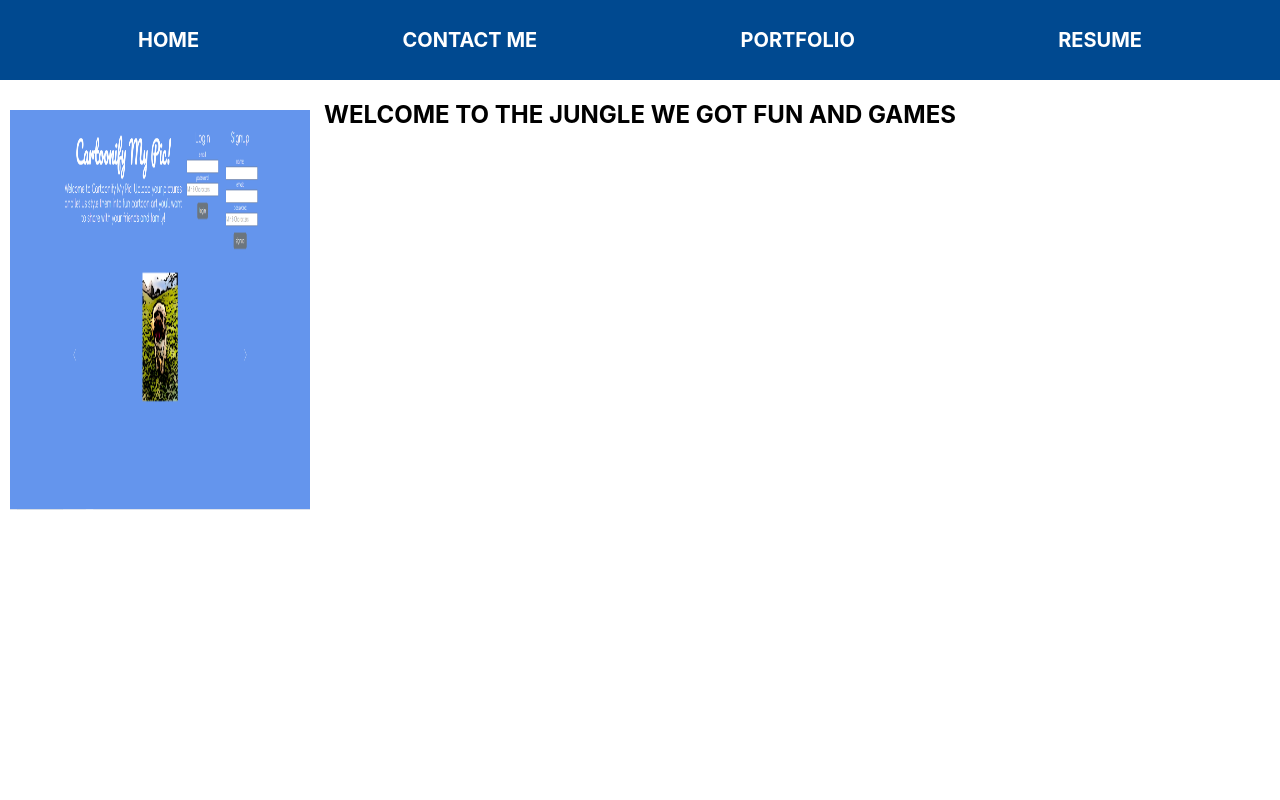
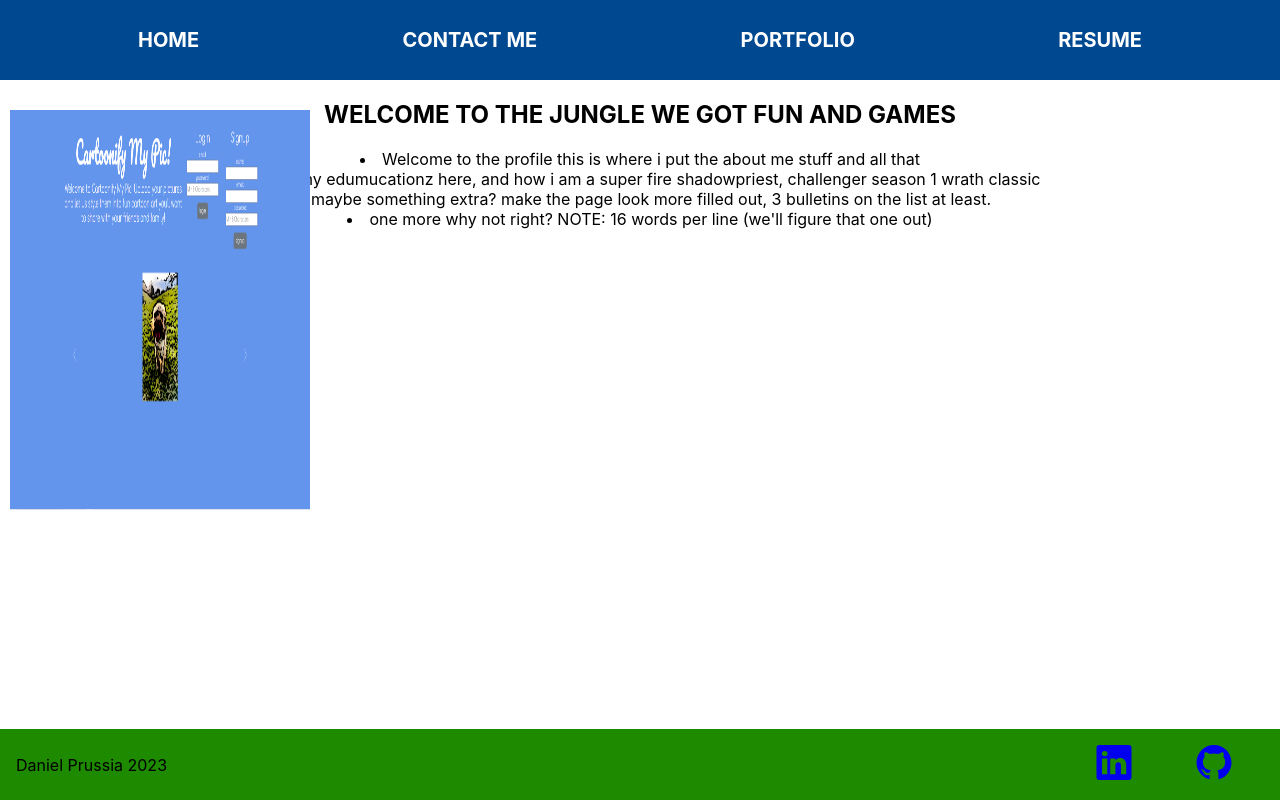
Before and after one commit to Billthebaker/Daniel-Prussia-Profile, a React (Create React App) app: page / in a window 1280 px wide. Built offline with nearby package versions, Linux system fonts and the light colour scheme.

Commit message:
added footer page, styled and added icons for github and linked in with links attached, also added contact page

```diff
--- a/src/App.js
+++ b/src/App.js
@@ -5,6 +5,7 @@
 import { useState } from 'react';
 import Resume from './pages/Resume'
 import './App.css';
+import Footer from './components/Footer'
 
 function App() {
   const [currentPage, setCurrentPage] = useState('Home');
@@ -19,7 +20,7 @@
       {currentPage === 'Home' && <Header />}
       {currentPage === 'Portfolio' && <Portfolio />}
       {currentPage === 'Resume' && <Resume />}
-
+      <Footer />
     </div>
    );
 }
--- /dev/null
+++ b/src/components/Footer.js
@@ -0,0 +1,47 @@
+import React from "react";
+
+function FooterBar() {
+  return (
+    <footer className="footer-bar">
+      <div className="footer-content">
+        <p className="name">Daniel Prussia 2023</p>
+        <div className="icons-container">
+          <a
+            href="https://www.linkedin.com/in/daniel-prussia-545b44268/"
+            target="_blank"
+            rel="noopener noreferrer"
+          >
+            <svg
+              xmlns="http://www.w3.org/2000/svg"
+              width="100"
+              height="35"
+              fill="currentColor"
+              class="bi bi-linkedin"
+              viewBox="0 0 16 16"
+            >
+              <path d="M0 1.146C0 .513.526 0 1.175 0h13.65C15.474 0 16 .513 16 1.146v13.708c0 .633-.526 1.146-1.175 1.146H1.175C.526 16 0 15.487 0 14.854V1.146zm4.943 12.248V6.169H2.542v7.225h2.401zm-1.2-8.212c.837 0 1.358-.554 1.358-1.248-.015-.709-.52-1.248-1.342-1.248-.822 0-1.359.54-1.359 1.248 0 .694.521 1.248 1.327 1.248h.016zm4.908 8.212V9.359c0-.216.016-.432.08-.586.173-.431.568-.878 1.232-.878.869 0 1.216.662 1.216 1.634v3.865h2.401V9.25c0-2.22-1.184-3.252-2.764-3.252-1.274 0-1.845.7-2.165 1.193v.025h-.016a5.54 5.54 0 0 1 .016-.025V6.169h-2.4c.03.678 0 7.225 0 7.225h2.4z" />
+            </svg>
+          </a>
+          <a
+            href="https://github.com/danielprussia"
+            target="_blank"
+            rel="noopener noreferrer"
+          >
+            <svg
+              xmlns="http://www.w3.org/2000/svg"
+              width="100"
+              height="35"
+              fill="currentColor"
+              class="bi bi-github"
+              viewBox="0 0 16 16"
+            >
+              <path d="M8 0C3.58 0 0 3.58 0 8c0 3.54 2.29 6.53 5.47 7.59.4.07.55-.17.55-.38 0-.19-.01-.82-.01-1.49-2.01.37-2.53-.49-2.69-.94-.09-.23-.48-.94-.82-1.13-.28-.15-.68-.52-.01-.53.63-.01 1.08.58 1.23.82.72 1.21 1.87.87 2.33.66.07-.52.28-.87.51-1.07-1.78-.2-3.64-.89-3.64-3.95 0-.87.31-1.59.82-2.15-.08-.2-.36-1.02.08-2.12 0 0 .67-.21 2.2.82.64-.18 1.32-.27 2-.27.68 0 1.36.09 2 .27 1.53-1.04 2.2-.82 2.2-.82.44 1.1.16 1.92.08 2.12.51.56.82 1.27.82 2.15 0 3.07-1.87 3.75-3.65 3.95.29.25.54.73.54 1.48 0 1.07-.01 1.93-.01 2.2 0 .21.15.46.55.38A8.012 8.012 0 0 0 16 8c0-4.42-3.58-8-8-8z" />
+            </svg>
+          </a>
+        </div>
+      </div>
+    </footer>
+  );
+}
+
+export default FooterBar;
--- a/src/components/Header.js
+++ b/src/components/Header.js
@@ -33,6 +33,12 @@
   return (
     <div className="header">
       <h2 className="description">WELCOME TO THE JUNGLE WE GOT FUN AND GAMES</h2>
+      <li className="listText">Welcome to the profile this is where i put the about me stuff and all that
+      </li>
+      <li className="listText">i put my edumucationz here, and how i am a super fire shadowpriest, challenger season 1 wrath classic</li>
+      <li className="listText">maybe something extra? make the page look more filled out, 3 bulletins on the list at least.</li>
+      <li className="listText">one more why not right? NOTE: 16 words per line (we'll figure that one out)</li>
+
       {images.map((image, index) => (
         <img
           key={index}
@@ -41,6 +47,7 @@
           className={currentImageIndex === index ? "myPicture" : "myPicture fade"}
         />
       ))}
+
     </div>
   );
 }
--- a/src/index.css
+++ b/src/index.css
@@ -43,7 +43,7 @@
 }
 
 .nav-list a:hover {
-  color: #fdb813;
+  color: #267606;
   transform: scale(1.1);
 }
 
@@ -59,9 +59,38 @@
   height: 400px;
   padding: 10px;
   opacity: 1;
-  transition: opacity 0.5s ease-in-out; /* Add CSS transition for opacity */
+  transition: opacity 0.5s ease-in-out;
 }
 
 .myPicture.fade {
-  opacity: 0; /* Update opacity to 0 during transition */
+  opacity: 0;
 }
+.footer-bar {
+  background-color: #1e8a00;
+  padding: 16px;
+  position: fixed;
+  bottom: 0;
+  left: 0;
+  right: 0;
+}
+
+.footer-content {
+  display: flex;
+  align-items: center;
+  justify-content: space-between;
+}
+
+.name {
+  margin: 0;
+}
+
+.icons-container {
+  display: flex;
+  align-items: center;
+}
+
+.icon {
+  width: 24px;
+  height: 24px;
+  margin-left: 16px;
+}
```
Also changed, not shown: 1 other file (tests, documents, lock files or other folders).
